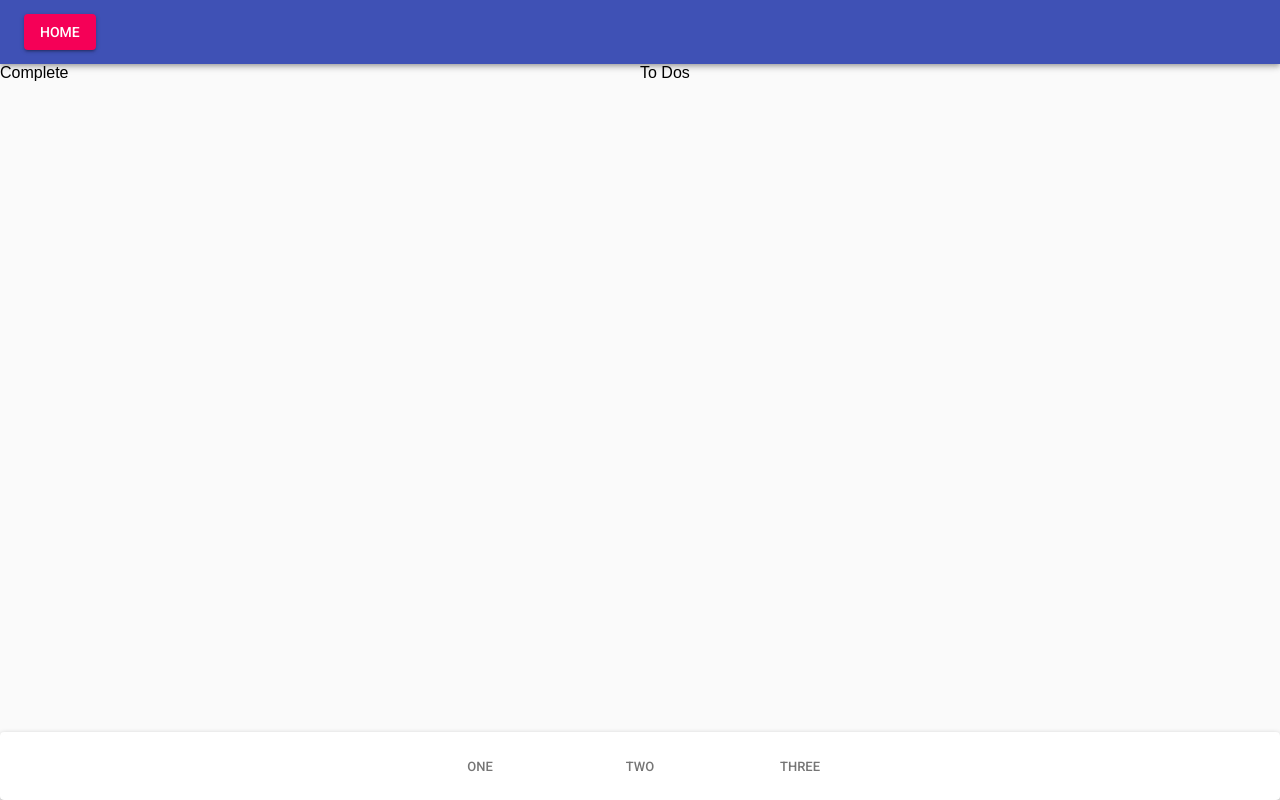
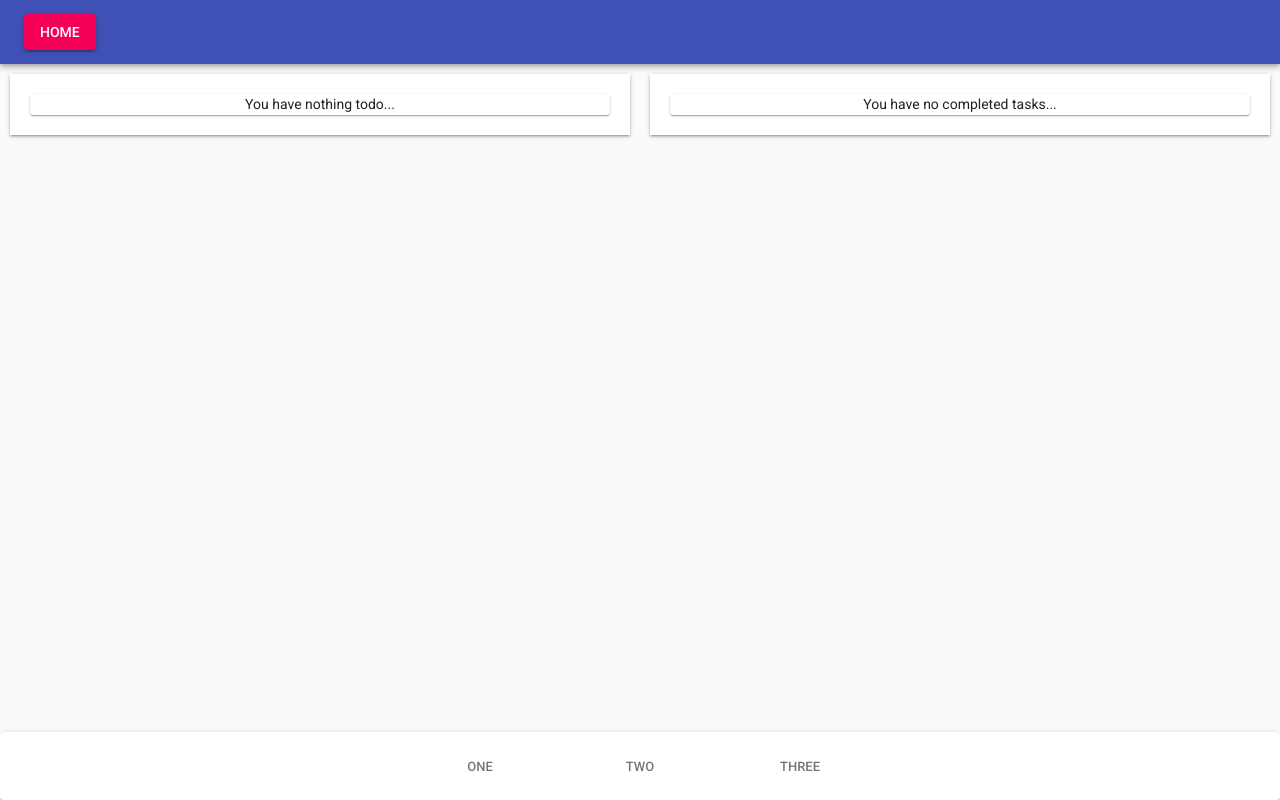
Before and after one commit to swong194/material-todo, a React (Create React App) app: page /todo/any in a window 1280 px wide. Built offline with nearby package versions, Linux system fonts and the light colour scheme.

Commit message:
setup todo and complete list

```diff
--- a/src/components/Complete/Complete.js
+++ b/src/components/Complete/Complete.js
@@ -1,8 +1,22 @@
 import React, { Component } from 'react';
+import Card from '@material-ui/core/Card';
+import Typography from '@material-ui/core/Typography';
 
 class Complete extends Component {
   render() {
-    return <div>Complete</div>
+    const { complete } = this.props;
+
+    if (!complete.length) {
+      return (
+        <Card>
+          <Typography align="center">You have no completed tasks...</Typography>
+        </Card>
+      );
+    }
+
+    return complete.map(complete => {
+      return <Card key={complete.id}>{complete.text}</Card>;
+    });
   }
 }
 
--- a/src/components/Main/Main.js
+++ b/src/components/Main/Main.js
@@ -1,22 +1,55 @@
 import React, { PureComponent } from 'react';
+import { connect } from 'react-redux';
 import Grid from '@material-ui/core/Grid';
+import Paper from '@material-ui/core/Paper';
+import { withStyles } from '@material-ui/core/styles';
 
 import Complete from '../Complete/Complete.js';
 import ToDo from '../ToDo/ToDo.js';
 
+const mapStateToProps = (state, ownProps) => {
+  const {
+    match: {
+      params: { groupId },
+    },
+  } = ownProps;
+  let group = state.groups[groupId];
+  if (!group) group = { complete: [], todo: [] };
+
+  return {
+    group,
+  };
+};
+
+const styles = {
+  Paper: {
+    margin: '10px',
+    padding: '20px',
+  },
+};
 class Main extends PureComponent {
   render() {
+    const {
+      group: { complete, todo },
+      classes,
+    } = this.props;
+
     return (
       <Grid container>
         <Grid item sm={6}>
-          <Complete />
+          <Paper square={true} className={classes.Paper}>
+            <ToDo todo={todo} />
+          </Paper>
         </Grid>
+
         <Grid item sm={6}>
-          <ToDo />
+          <Paper square={true} className={classes.Paper}>
+            <Complete complete={complete} />
+          </Paper>
         </Grid>
       </Grid>
     );
   }
 }
 
-export default Main;
+export default connect(mapStateToProps)(withStyles(styles)(Main));
--- a/src/components/ToDo/ToDo.js
+++ b/src/components/ToDo/ToDo.js
@@ -1,8 +1,22 @@
-import  React, { Component } from 'react';
+import React, { Component } from 'react';
+import Card from '@material-ui/core/Card';
+import Typography from '@material-ui/core/Typography';
 
 class ToDo extends Component {
   render() {
-    return <div>To Dos</div>
+    const { todo } = this.props;
+
+    if (!todo.length) {
+      return (
+        <Card>
+          <Typography align="center">You have nothing todo...</Typography>
+        </Card>
+      );
+    }
+
+    return todo.map(todo => {
+      return <Card key={todo.id}>{todo.text}</Card>;
+    });
   }
 }
 
```
